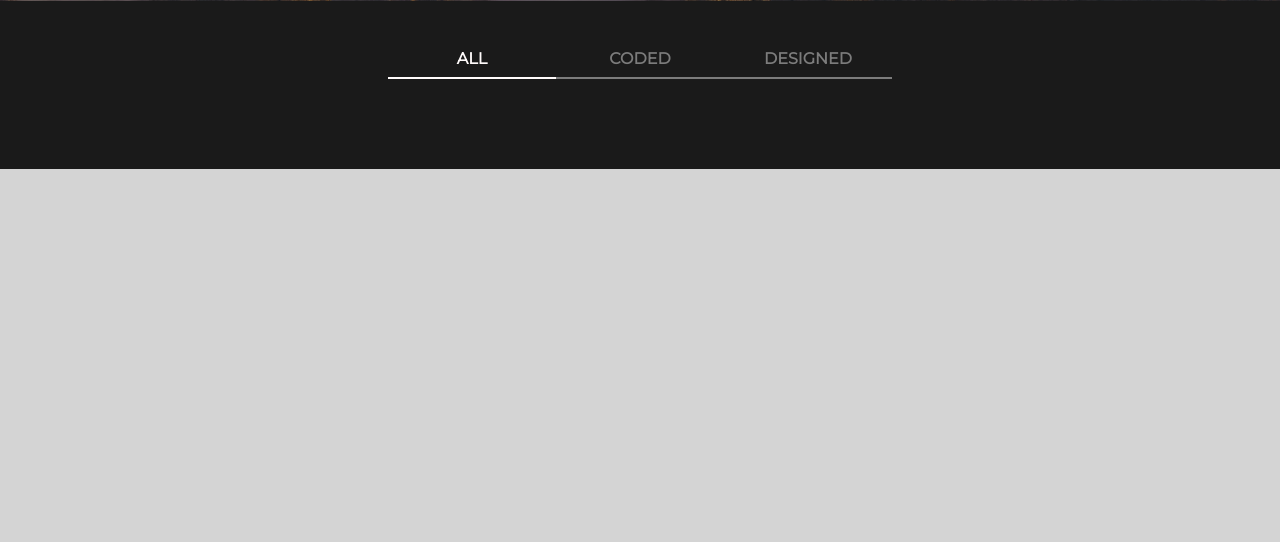
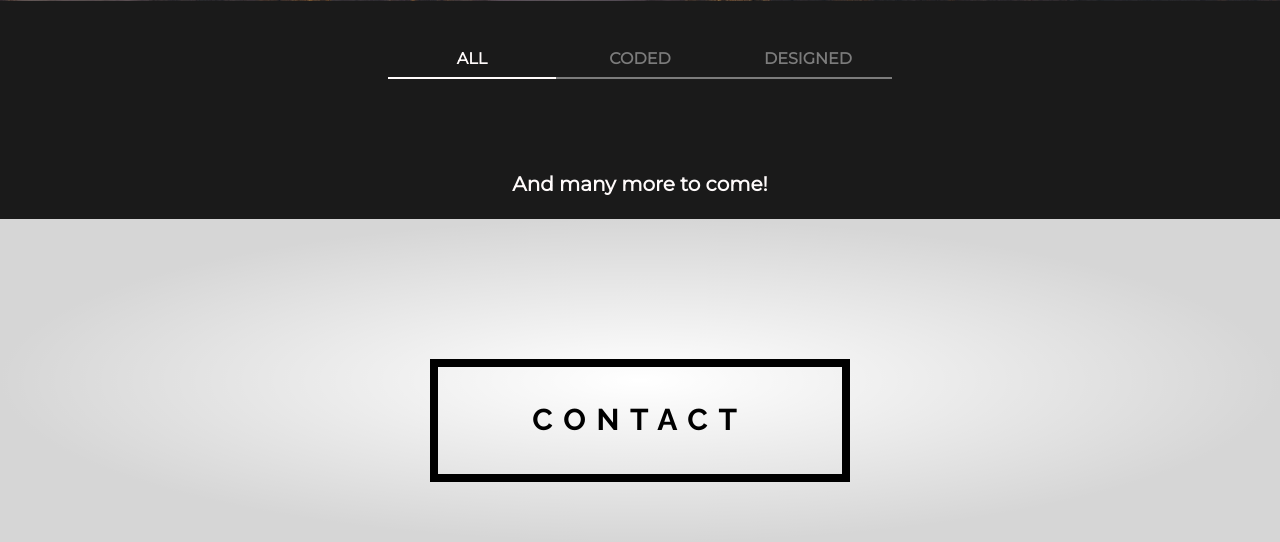
Before and after one commit to OleksPro/Portfolio, a Django app: page / in a window 1280 px wide. Shown: the part 3046-3588 px from the top of the page. Before the commit the page ends 3215 px from the top, so only its background shows below. Run offline with Django 4.2, Linux system fonts and the light colour scheme; data that the repository does not hold is empty.

Commit message:
added styles and adaptation for links

```diff
--- a/portfolio/main/static/main/css/style.css
+++ b/portfolio/main/static/main/css/style.css
@@ -422,6 +422,7 @@
 }
 
 /* ----------portfolio---------- */
+
 .portfolio_title {
     display: flex;
     position: relative;
@@ -494,8 +495,49 @@
 .portfolio_sites {
     display: flex;
     justify-content: center;
-    padding: 20px;
+    padding: 20px 20px 0;
     flex-wrap: wrap;
     gap: 20px;
     background: #1A1A1A;
 }
+
+.sites_img_conatainer {
+    max-width: 100%;
+}
+
+.sites_img {
+    width: 100%; /* Займає 100% ширини контейнера */
+    height: auto;
+    display: block;
+}
+
+.portfolio_footer {
+    display: flex;
+    width: 100%;
+    height: 70px;
+    background: #1A1A1A;
+    justify-content: center;
+    align-items: center;
+}
+
+.portfolio_footer p {
+    color: #FFFBFB;
+    text-align: center;
+    font-family: 'Montserrat', sans-serif;
+    font-size: 20px;
+    font-style: normal;
+    font-weight: 600;
+    line-height: normal;
+}
+
+/* ----------contact---------- */
+
+.contact {
+    display: flex;
+    background: radial-gradient(50% 50% at 50% 50%, rgba(26, 21, 21, 0.00) 0%, rgba(0, 0, 0, 0.16) 100%), #FFF;
+    justify-content: center;
+}
+
+#contact {
+    margin: 140px 0 60px;
+}
--- a/portfolio/main/templates/main/home.html
+++ b/portfolio/main/templates/main/home.html
@@ -213,11 +213,26 @@
         </div>
         <div class="portfolio_sites">
             {% for site in portfolio_sites %}
-                <div class="sites_img">
-                    <a href="{{ site.site_link }}" target="_blank"><img src="{{ site.img.url }}" alt="{{ site.title }}"></a>
+                <div class="sites_img_conatainer">
+                    <a href="{{ site.site_link }}" target="_blank"><img class="sites_img" src="{{ site.img.url }}" alt="{{ site.title }}"></a>
                 </div>
             {% endfor %}
         </div>
+        <div class="portfolio_footer">
+            <p>And many more to come!</p>
+        </div>
+    </div>
+    <!-- -----contact----- -->
+    <div class="contact">
+        <div class="page_title" id="contact">
+            <p>CONTACT</p>
+        </div>
+
+
+
+
+
+
 
     </div>
 </body>
```
Also changed, not shown: 1 other file.
